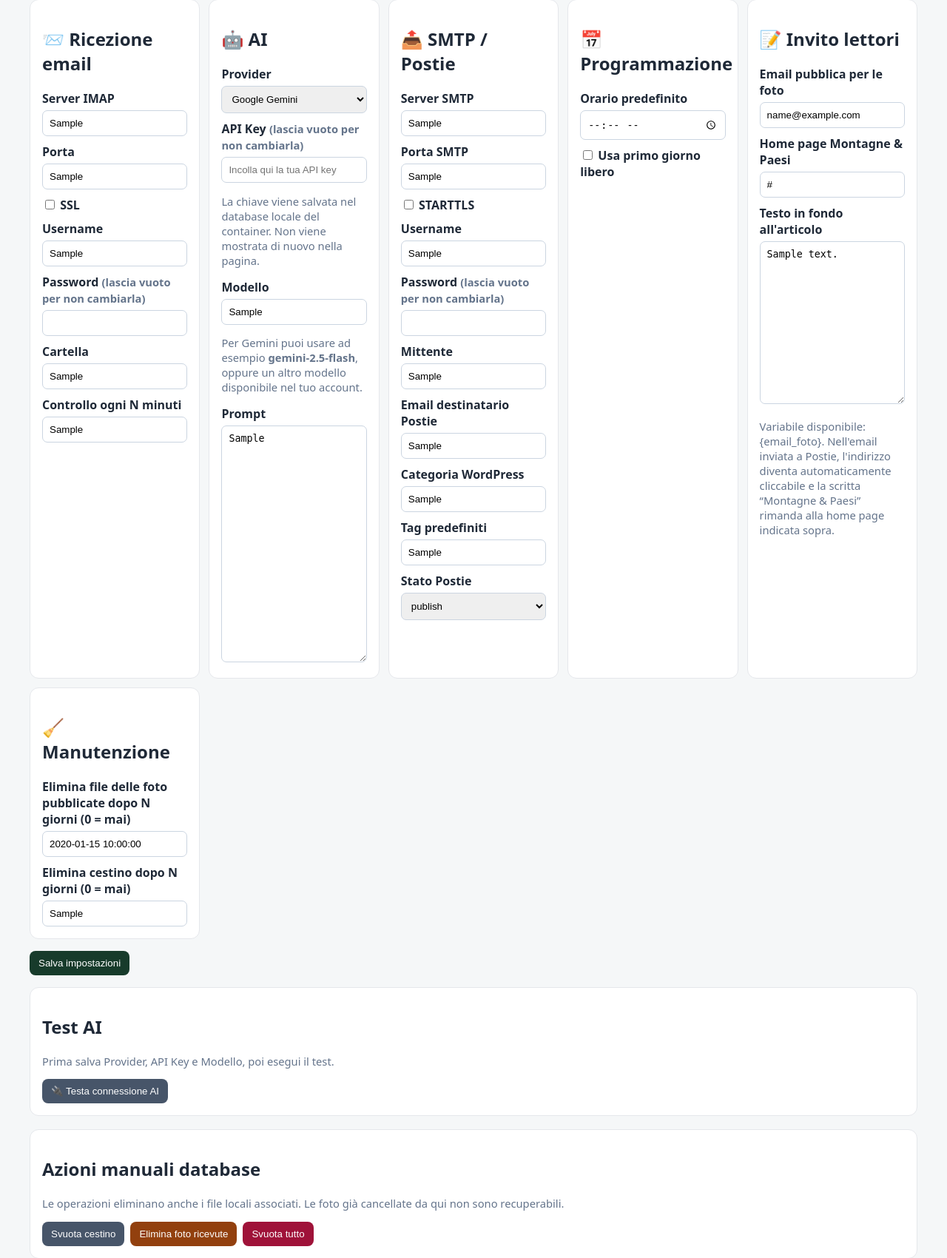
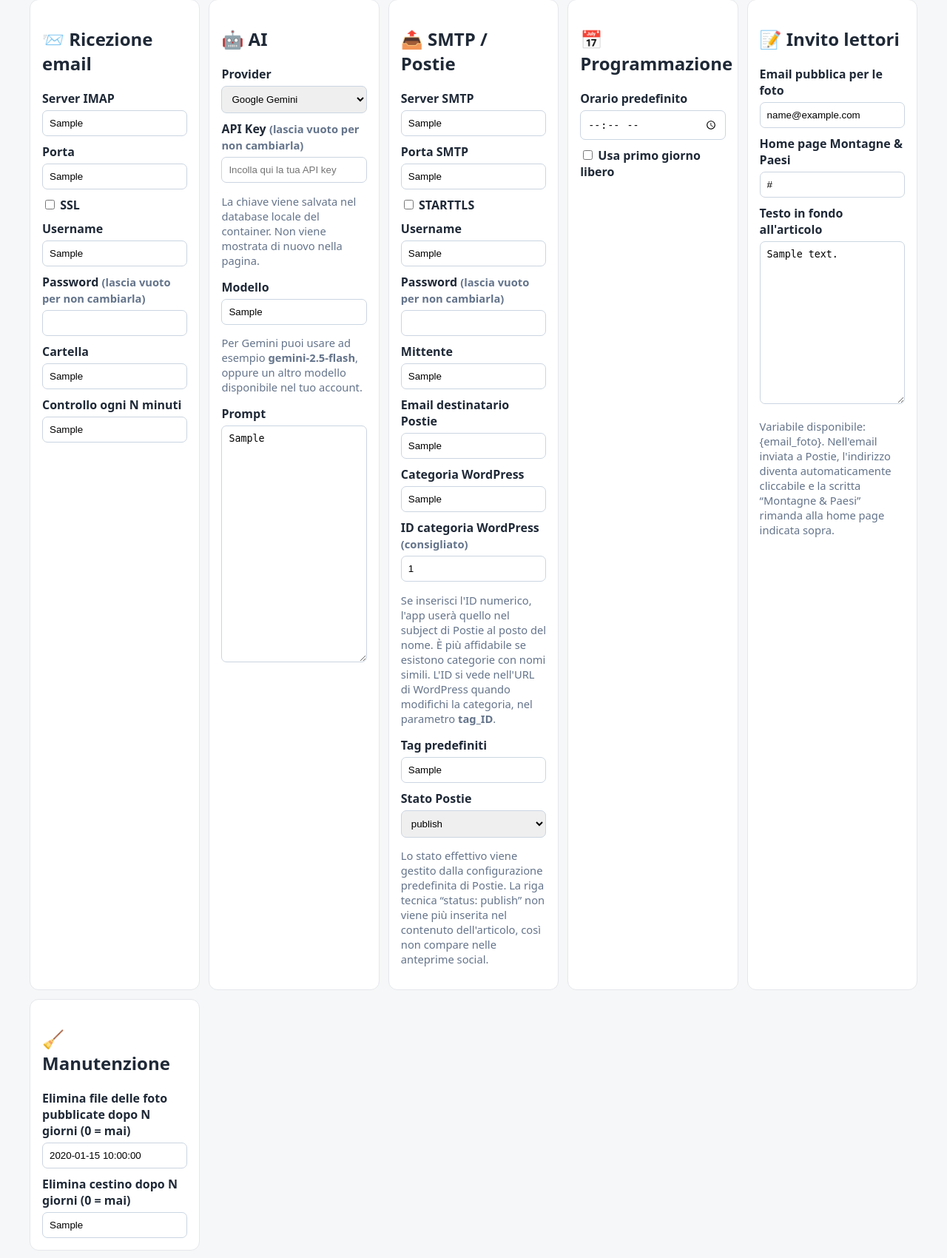
Before and after one commit to Niki206cc/Foto-del-giorno, a Flask app: template app/templates/settings.html in a window 1280 px wide. Shown: the part 137-1837 px from the top of the page at 74% size. Run offline with Flask 3, Linux system fonts and the light colour scheme; the template is opened without the code that fills it: most values are stand-ins (such as "Sample title", 1, 10 or a date in 2020); parts of the project's set-up code (start-up, migrations or seed data) failed here and were passed over.

Commit message:
Add WordPress category ID setting

```diff
--- a/app/templates/settings.html
+++ b/app/templates/settings.html
@@ -39,11 +39,14 @@
 <label>Mittente</label><input name="smtp_from" value="{{s.smtp_from}}">
 <label>Email destinatario Postie</label><input name="postie_to" value="{{s.postie_to}}">
 <label>Categoria WordPress</label><input name="postie_category" value="{{s.postie_category}}">
+<label>ID categoria WordPress <span class="muted">(consigliato)</span></label><input name="postie_category_id" value="{{s.postie_category_id}}" inputmode="numeric" placeholder="es. 123">
+<p class="muted">Se inserisci l'ID numerico, l'app userà quello nel subject di Postie al posto del nome. È più affidabile se esistono categorie con nomi simili. L'ID si vede nell'URL di WordPress quando modifichi la categoria, nel parametro <b>tag_ID</b>.</p>
 <label>Tag predefiniti</label><input name="postie_tags" value="{{s.postie_tags}}">
 <label>Stato Postie</label>
 <select name="postie_status">
 {% for x in ['publish','draft','pending','private'] %}<option {% if s.postie_status==x %}selected{% endif %}>{{x}}</option>{% endfor %}
 </select>
+<p class="muted">Lo stato effettivo viene gestito dalla configurazione predefinita di Postie. La riga tecnica “status: publish” non viene più inserita nel contenuto dell'articolo, così non compare nelle anteprime social.</p>
 </div>
 
 <div class="card">
```
